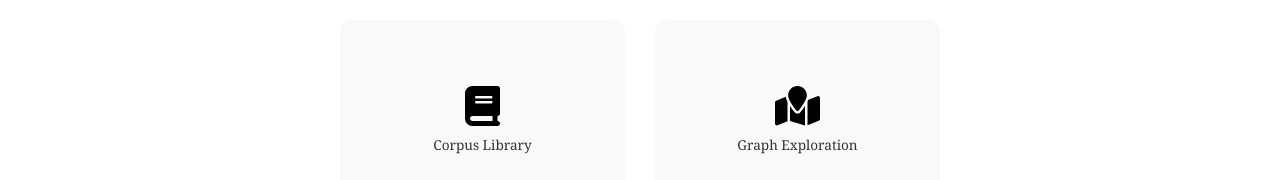
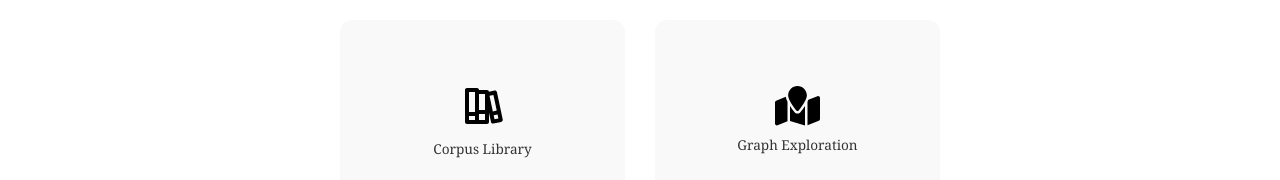
Before and after one commit to codectified/mindroots, a React (Create React App) app: page /graph in a window 1280 px wide. Shown: the top 180 px of the page. Built offline with nearby package versions, Linux system fonts and the light colour scheme; no server answers.

Commit message:
library icon

```diff
--- a/package.json
+++ b/package.json
@@ -21,6 +21,7 @@
     "react-dom": "^18.3.1",
     "react-draggable": "^4.4.6",
     "react-force-graph": "^1.44.4",
+    "react-icons": "^5.5.0",
     "react-markdown": "^9.0.1",
     "react-router-dom": "^6.25.1",
     "react-scripts": "5.0.1",
--- a/src/components/navigation/BottomNav.js
+++ b/src/components/navigation/BottomNav.js
@@ -1,7 +1,8 @@
 import React, { useState, useRef } from 'react';
 import { useNavigate, useLocation } from 'react-router-dom';
 import { FontAwesomeIcon } from '@fortawesome/react-fontawesome';
-import { faGlobe, faBook, faMapMarked, faSearch, faChevronDown, faChevronUp } from '@fortawesome/free-solid-svg-icons';
+import { faGlobe, faMapMarked, faSearch, faChevronDown, faChevronUp } from '@fortawesome/free-solid-svg-icons';
+import { RiBookShelfLine } from 'react-icons/ri';
 import LanguageSelector from '../selectors/LanguageSelector';
 import ContextShiftSelector from '../selectors/ContextShiftSelector';
 import NodeLimitSlider from '../selectors/NodeLimitSlider';
@@ -155,7 +156,7 @@ const BottomNav = () => {
               onClick={() => handleNavigation('/corpus-menu')}
               title="Corpus Library"
             >
-              <FontAwesomeIcon icon={faBook} />
+              <RiBookShelfLine />
             </button>
           </div>
         )}
--- a/src/components/navigation/MainMenu.js
+++ b/src/components/navigation/MainMenu.js
@@ -2,13 +2,13 @@ import React, { useState, useEffect } from 'react';
 import { useNavigate, Link } from 'react-router-dom';
 import { FontAwesomeIcon } from '@fortawesome/react-fontawesome';
 import {
-  faBook,
   faSearch,
   faMapMarked,
   faPodcast,
   faNewspaper,
   faFlask
 } from '@fortawesome/free-solid-svg-icons';
+import { RiBookShelfLine } from 'react-icons/ri';
 import {
   faInstagram,
   faLinkedin,
@@ -152,7 +152,7 @@ const MainMenu = () => {
     <div className="mainmenu-container">
       <div className="icon-grid">
         <div className="icon-item" onClick={() => handleNavigation('/corpus-menu')}>
-          <FontAwesomeIcon icon={faBook} className="icon" />
+          <RiBookShelfLine className="icon" style={{ fontSize: '3em' }} />
           <span>Corpus Library</span>
         </div>
         <div className="icon-item" onClick={() => handleNavigation('/start')}>
--- a/src/components/navigation/MiniMenu.js
+++ b/src/components/navigation/MiniMenu.js
@@ -1,6 +1,7 @@
 import React, { useState, useEffect, useRef } from 'react';
 import { FontAwesomeIcon } from '@fortawesome/react-fontawesome';
-import { faGlobe, faChevronDown, faChevronUp, faBook, faMapMarked, faSearch, faHome } from '@fortawesome/free-solid-svg-icons';
+import { faGlobe, faChevronDown, faChevronUp, faMapMarked, faSearch, faHome } from '@fortawesome/free-solid-svg-icons';
+import { RiBookShelfLine } from 'react-icons/ri';
 import LanguageSelector from '../selectors/LanguageSelector';
 import ContextShiftSelector from '../selectors/ContextShiftSelector';
 import NodeLimitSlider from '../selectors/NodeLimitSlider';
@@ -143,7 +144,7 @@ const MiniMenu = () => {
               <FontAwesomeIcon icon={faMapMarked} />
             </button>
             <button className="menu-button" onClick={() => handleNavigation('/corpus-menu')}>
-              <FontAwesomeIcon icon={faBook} />
+              <RiBookShelfLine />
             </button>
             <button className={`menu-button ${selectedOption === 'settings' ? 'active' : ''}`} onClick={() => toggleOption('settings')}>
               <FontAwesomeIcon icon={faGlobe} />
```
Also changed, not shown: .claude/settings.local.json, 1 other file (tests, documents, lock files or other folders).
